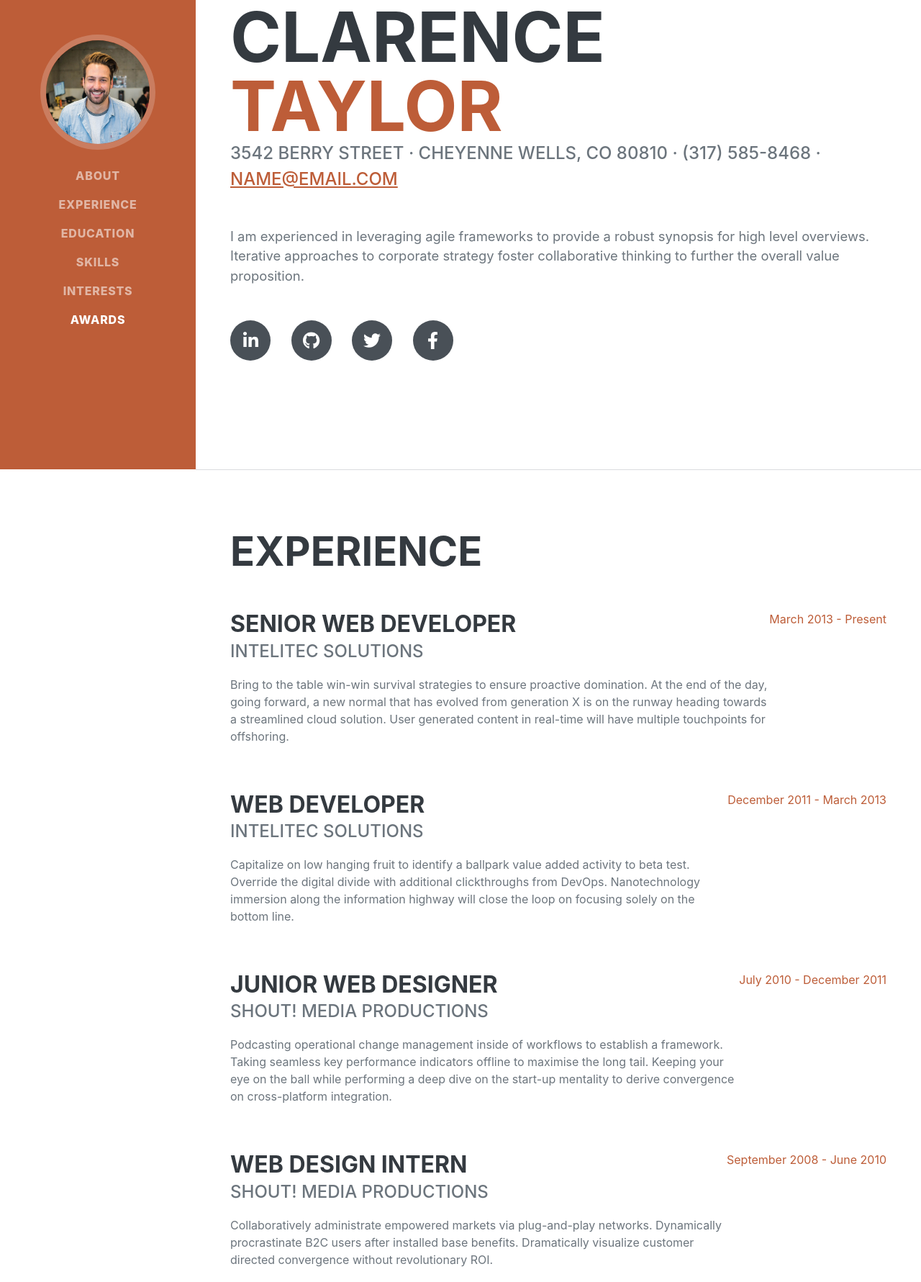
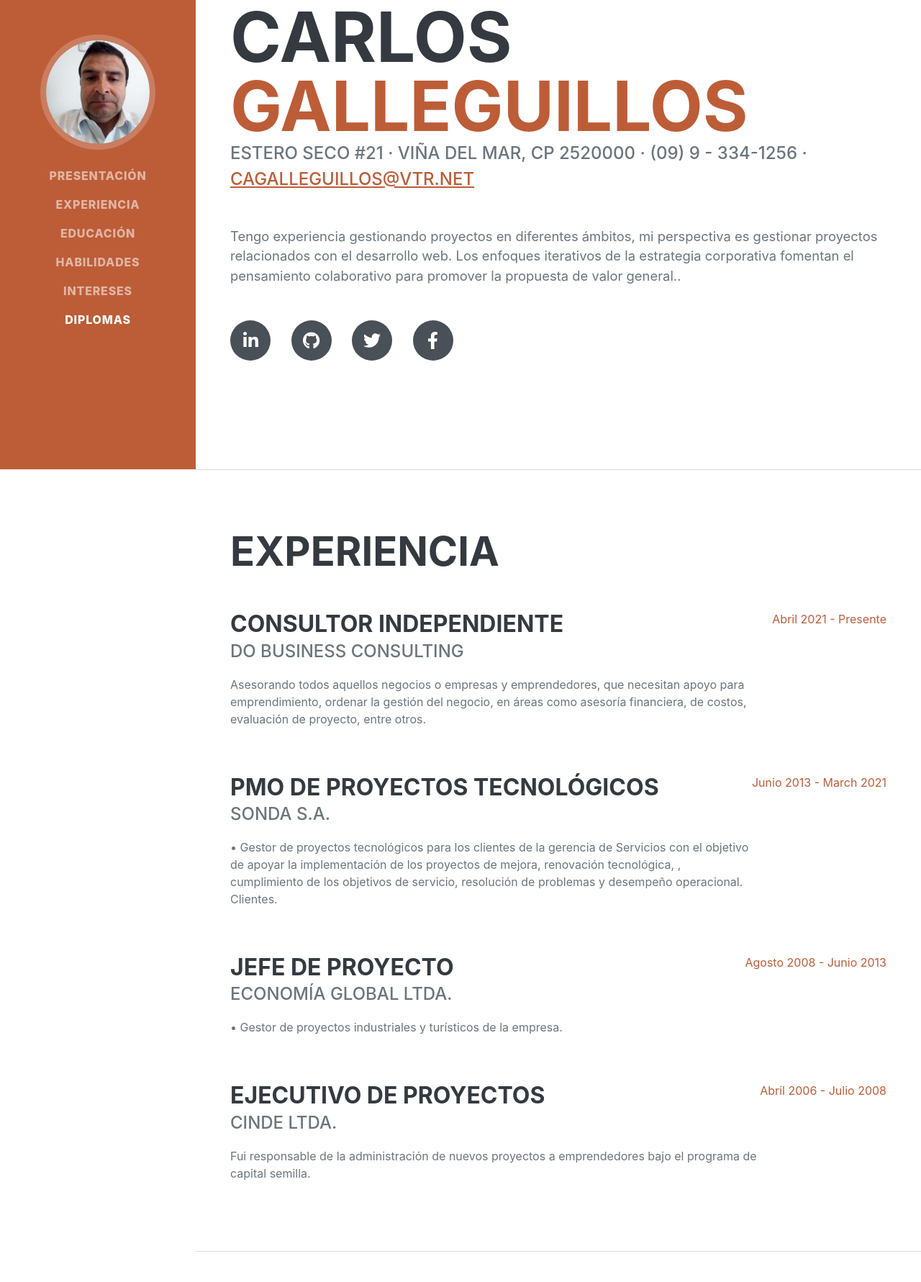
Before and after one commit to cagalleguillos/cagalleguillos.github.io, a plain HTML site: page index.html in a window 1280 px wide. Shown: the part 148-1929 px from the top of the page at 72% size. Drawn offline with nearby package versions, Linux system fonts and the light colour scheme; a web font is replaced by a local one.

Commit message:
Cambio de foto

```diff
--- a/index.html
+++ b/index.html
@@ -19,18 +19,18 @@
         <!-- Navigation-->
         <nav class="navbar navbar-expand-lg navbar-dark bg-primary fixed-top" id="sideNav">
             <a class="navbar-brand js-scroll-trigger" href="#page-top">
-                <span class="d-block d-lg-none">Clarence Taylor</span>
-                <span class="d-none d-lg-block"><img class="img-fluid img-profile rounded-circle mx-auto mb-2" src="assets/img/profile.jpg" alt="..." /></span>
+                <span class="d-block d-lg-none">Carlos Galleguillos</span>
+                <span class="d-none d-lg-block"><img class="img-fluid img-profile rounded-circle mx-auto mb-2" src="assets/img/Foto CGO.jpg" alt="..." /></span>
             </a>
             <button class="navbar-toggler" type="button" data-bs-toggle="collapse" data-bs-target="#navbarResponsive" aria-controls="navbarResponsive" aria-expanded="false" aria-label="Toggle navigation"><span class="navbar-toggler-icon"></span></button>
             <div class="collapse navbar-collapse" id="navbarResponsive">
                 <ul class="navbar-nav">
-                    <li class="nav-item"><a class="nav-link js-scroll-trigger" href="#about">About</a></li>
-                    <li class="nav-item"><a class="nav-link js-scroll-trigger" href="#experience">Experience</a></li>
-                    <li class="nav-item"><a class="nav-link js-scroll-trigger" href="#education">Education</a></li>
-                    <li class="nav-item"><a class="nav-link js-scroll-trigger" href="#skills">Skills</a></li>
-                    <li class="nav-item"><a class="nav-link js-scroll-trigger" href="#interests">Interests</a></li>
-                    <li class="nav-item"><a class="nav-link js-scroll-trigger" href="#awards">Awards</a></li>
+                    <li class="nav-item"><a class="nav-link js-scroll-trigger" href="#about">Presentación</a></li>
+                    <li class="nav-item"><a class="nav-link js-scroll-trigger" href="#experience">Experiencia</a></li>
+                    <li class="nav-item"><a class="nav-link js-scroll-trigger" href="#education">Educación</a></li>
+                    <li class="nav-item"><a class="nav-link js-scroll-trigger" href="#skills">Habilidades</a></li>
+                    <li class="nav-item"><a class="nav-link js-scroll-trigger" href="#interests">Intereses</a></li>
+                    <li class="nav-item"><a class="nav-link js-scroll-trigger" href="#awards">Diplomas</a></li>
                 </ul>
             </div>
         </nav>
@@ -40,14 +40,14 @@
             <section class="resume-section" id="about">
                 <div class="resume-section-content">
                     <h1 class="mb-0">
-                        Clarence
-                        <span class="text-primary">Taylor</span>
+                        Carlos
+                        <span class="text-primary">Galleguillos</span>
                     </h1>
                     <div class="subheading mb-5">
-                        3542 Berry Street · Cheyenne Wells, CO 80810 · (317) 585-8468 ·
-                        <a href="mailto:name@email.com">name@email.com</a>
+                        Estero Seco #21 · Viña del Mar, CP 2520000 · (09) 9 - 334-1256 ·
+                        <a href="mailto:cagalleguillos@vtr.net">cagalleguillos@vtr.net</a>
                     </div>
-                    <p class="lead mb-5">I am experienced in leveraging agile frameworks to provide a robust synopsis for high level overviews. Iterative approaches to corporate strategy foster collaborative thinking to further the overall value proposition.</p>
+                    <p class="lead mb-5">Tengo experiencia gestionando proyectos en diferentes ámbitos, mi perspectiva es gestionar proyectos relacionados con el desarrollo web. Los enfoques iterativos de la estrategia corporativa fomentan el pensamiento colaborativo para promover la propuesta de valor general..</p>
                     <div class="social-icons">
                         <a class="social-icon" href="#!"><i class="fab fa-linkedin-in"></i></a>
                         <a class="social-icon" href="#!"><i class="fab fa-github"></i></a>
@@ -60,38 +60,38 @@
             <!-- Experience-->
             <section class="resume-section" id="experience">
                 <div class="resume-section-content">
-                    <h2 class="mb-5">Experience</h2>
+                    <h2 class="mb-5">Experiencia</h2>
                     <div class="d-flex flex-column flex-md-row justify-content-between mb-5">
                         <div class="flex-grow-1">
-                            <h3 class="mb-0">Senior Web Developer</h3>
-                            <div class="subheading mb-3">Intelitec Solutions</div>
-                            <p>Bring to the table win-win survival strategies to ensure proactive domination. At the end of the day, going forward, a new normal that has evolved from generation X is on the runway heading towards a streamlined cloud solution. User generated content in real-time will have multiple touchpoints for offshoring.</p>
+                            <h3 class="mb-0">Consultor Independiente</h3>
+                            <div class="subheading mb-3">Do Business Consulting</div>
+                            <p>Asesorando todos aquellos negocios o empresas y emprendedores, que necesitan apoyo para emprendimiento, ordenar la gestión del negocio, en áreas como asesoría financiera, de costos, evaluación de proyecto, entre otros.</p>
                         </div>
-                        <div class="flex-shrink-0"><span class="text-primary">March 2013 - Present</span></div>
+                        <div class="flex-shrink-0"><span class="text-primary">Abril 2021 - Presente</span></div>
                     </div>
                     <div class="d-flex flex-column flex-md-row justify-content-between mb-5">
                         <div class="flex-grow-1">
-                            <h3 class="mb-0">Web Developer</h3>
-                            <div class="subheading mb-3">Intelitec Solutions</div>
-                            <p>Capitalize on low hanging fruit to identify a ballpark value added activity to beta test. Override the digital divide with additional clickthroughs from DevOps. Nanotechnology immersion along the information highway will close the loop on focusing solely on the bottom line.</p>
+                            <h3 class="mb-0">PMO de proyectos tecnológicos</h3>
+                            <div class="subheading mb-3">Sonda S.A.</div>
+                            <p>•	Gestor de proyectos tecnológicos para los clientes de la gerencia de Servicios con el objetivo de apoyar la implementación de los proyectos de mejora, renovación tecnológica, , cumplimiento de los objetivos de servicio, resolución de problemas y desempeño operacional. Clientes.</p>
                         </div>
-                        <div class="flex-shrink-0"><span class="text-primary">December 2011 - March 2013</span></div>
+                        <div class="flex-shrink-0"><span class="text-primary">Junio 2013 - March 2021</span></div>
                     </div>
                     <div class="d-flex flex-column flex-md-row justify-content-between mb-5">
                         <div class="flex-grow-1">
-                            <h3 class="mb-0">Junior Web Designer</h3>
-                            <div class="subheading mb-3">Shout! Media Productions</div>
-                            <p>Podcasting operational change management inside of workflows to establish a framework. Taking seamless key performance indicators offline to maximise the long tail. Keeping your eye on the ball while performing a deep dive on the start-up mentality to derive convergence on cross-platform integration.</p>
+                            <h3 class="mb-0">Jefe de Proyecto</h3>
+                            <div class="subheading mb-3">Economía Global Ltda.</div>
+                            <p>•	Gestor de proyectos industriales y turísticos de la empresa.</p>
                         </div>
-                        <div class="flex-shrink-0"><span class="text-primary">July 2010 - December 2011</span></div>
+                        <div class="flex-shrink-0"><span class="text-primary">Agosto 2008 - Junio 2013</span></div>
                     </div>
                     <div class="d-flex flex-column flex-md-row justify-content-between">
                         <div class="flex-grow-1">
-                            <h3 class="mb-0">Web Design Intern</h3>
-                            <div class="subheading mb-3">Shout! Media Productions</div>
-                            <p>Collaboratively administrate empowered markets via plug-and-play networks. Dynamically procrastinate B2C users after installed base benefits. Dramatically visualize customer directed convergence without revolutionary ROI.</p>
+                            <h3 class="mb-0">Ejecutivo de Proyectos</h3>
+                            <div class="subheading mb-3">Cinde Ltda.</div>
+                            <p>Fui responsable de la administración de nuevos proyectos a emprendedores bajo el programa de capital semilla.</p>
                         </div>
-                        <div class="flex-shrink-0"><span class="text-primary">September 2008 - June 2010</span></div>
+                        <div class="flex-shrink-0"><span class="text-primary">Abril 2006 - Julio 2008</span></div>
                     </div>
                 </div>
             </section>
@@ -99,23 +99,23 @@
             <!-- Education-->
             <section class="resume-section" id="education">
                 <div class="resume-section-content">
-                    <h2 class="mb-5">Education</h2>
+                    <h2 class="mb-5">Educación</h2>
                     <div class="d-flex flex-column flex-md-row justify-content-between mb-5">
                         <div class="flex-grow-1">
-                            <h3 class="mb-0">University of Colorado Boulder</h3>
-                            <div class="subheading mb-3">Bachelor of Science</div>
-                            <div>Computer Science - Web Development Track</div>
-                            <p>GPA: 3.23</p>
+                            <h3 class="mb-0">IACC</h3>
+                            <div class="subheading mb-3">Carrera Ingeniería en Informática</div>
+                            <div>Ingeniero en Informática</div>
+                            <p></p>
                         </div>
-                        <div class="flex-shrink-0"><span class="text-primary">August 2006 - May 2010</span></div>
+                        <div class="flex-shrink-0"><span class="text-primary">Marzo 2018 - Marzo 2021</span></div>
                     </div>
                     <div class="d-flex flex-column flex-md-row justify-content-between">
                         <div class="flex-grow-1">
-                            <h3 class="mb-0">James Buchanan High School</h3>
-                            <div class="subheading mb-3">Technology Magnet Program</div>
-                            <p>GPA: 3.56</p>
+                            <h3 class="mb-0">Universidad Santo Tomás</h3>
+                            <div class="subheading mb-3">Contador Auditor</div>
+                            <p></p>
                         </div>
-                        <div class="flex-shrink-0"><span class="text-primary">August 2002 - May 2006</span></div>
+                        <div class="flex-shrink-0"><span class="text-primary">Marzo 2013 - Diciembre 2016</span></div>
                     </div>
                 </div>
             </section>
@@ -123,8 +123,8 @@
             <!-- Skills-->
             <section class="resume-section" id="skills">
                 <div class="resume-section-content">
-                    <h2 class="mb-5">Skills</h2>
-                    <div class="subheading mb-3">Programming Languages & Tools</div>
+                    <h2 class="mb-5">Habilidades</h2>
+                    <div class="subheading mb-3">Herramientas & Lenguajes de Programación</div>
                     <ul class="list-inline dev-icons">
                         <li class="list-inline-item"><i class="fab fa-html5"></i></li>
                         <li class="list-inline-item"><i class="fab fa-css3-alt"></i></li>
@@ -143,19 +143,19 @@
                     <ul class="fa-ul mb-0">
                         <li>
                             <span class="fa-li"><i class="fas fa-check"></i></span>
-                            Mobile-First, Responsive Design
+                            Desarrollador de Aplicaciones Full Stack Python
                         </li>
                         <li>
                             <span class="fa-li"><i class="fas fa-check"></i></span>
-                            Cross Browser Testing & Debugging
+                            Desarrollo Agil & Scrum
                         </li>
                         <li>
                             <span class="fa-li"><i class="fas fa-check"></i></span>
-                            Cross Functional Teams
+
                         </li>
                         <li>
                             <span class="fa-li"><i class="fas fa-check"></i></span>
-                            Agile Development & Scrum
+
                         </li>
                     </ul>
                 </div>
@@ -164,54 +164,54 @@
             <!-- Interests-->
             <section class="resume-section" id="interests">
                 <div class="resume-section-content">
-                    <h2 class="mb-5">Interests</h2>
-                    <p>Apart from being a web developer, I enjoy most of my time being outdoors. In the winter, I am an avid skier and novice ice climber. During the warmer months here in Colorado, I enjoy mountain biking, free climbing, and kayaking.</p>
-                    <p class="mb-0">When forced indoors, I follow a number of sci-fi and fantasy genre movies and television shows, I am an aspiring chef, and I spend a large amount of my free time exploring the latest technology advancements in the front-end web development world.</p>
+                    <h2 class="mb-5">Intereses</h2>
+                    <p>Aparte de mis antecedentes profesionales, soy un aficionado a las actividades fisicas. Me gusta salir a correr y practicas baby-futbol</p>
+                    <p class="mb-0">Cuando estoy en casa me gusta escuchar música, leer, especialmente libros relacionado con la tecnología y aplicaciones.</p>
                 </div>
             </section>
             <hr class="m-0" />
             <!-- Awards-->
             <section class="resume-section" id="awards">
                 <div class="resume-section-content">
-                    <h2 class="mb-5">Awards & Certifications</h2>
+                    <h2 class="mb-5">Premios & Certificaciones</h2>
                     <ul class="fa-ul mb-0">
                         <li>
                             <span class="fa-li"><i class="fas fa-trophy text-warning"></i></span>
-                            Google Analytics Certified Developer
+                            Scrum Foundation Professional Certificate
                         </li>
                         <li>
                             <span class="fa-li"><i class="fas fa-trophy text-warning"></i></span>
-                            Mobile Web Specialist - Google Certification
+                            IYIL Foundation Certificate in IT Service Management
                         </li>
                         <li>
                             <span class="fa-li"><i class="fas fa-trophy text-warning"></i></span>
                             1
                             <sup>st</sup>
-                            Place - University of Colorado Boulder - Emerging Tech Competition 2009
+
                         </li>
                         <li>
                             <span class="fa-li"><i class="fas fa-trophy text-warning"></i></span>
                             1
                             <sup>st</sup>
-                            Place - University of Colorado Boulder - Adobe Creative Jam 2008 (UI Design Category)
+
                         </li>
                         <li>
                             <span class="fa-li"><i class="fas fa-trophy text-warning"></i></span>
                             2
                             <sup>nd</sup>
-                            Place - University of Colorado Boulder - Emerging Tech Competition 2008
+
                         </li>
                         <li>
                             <span class="fa-li"><i class="fas fa-trophy text-warning"></i></span>
                             1
                             <sup>st</sup>
-                            Place - James Buchanan High School - Hackathon 2006
+
                         </li>
                         <li>
                             <span class="fa-li"><i class="fas fa-trophy text-warning"></i></span>
                             3
                             <sup>rd</sup>
-                            Place - James Buchanan High School - Hackathon 2005
+
                         </li>
                     </ul>
                 </div>
```
Also changed, not shown: assets/img/Foto CGO.jpg (added).
